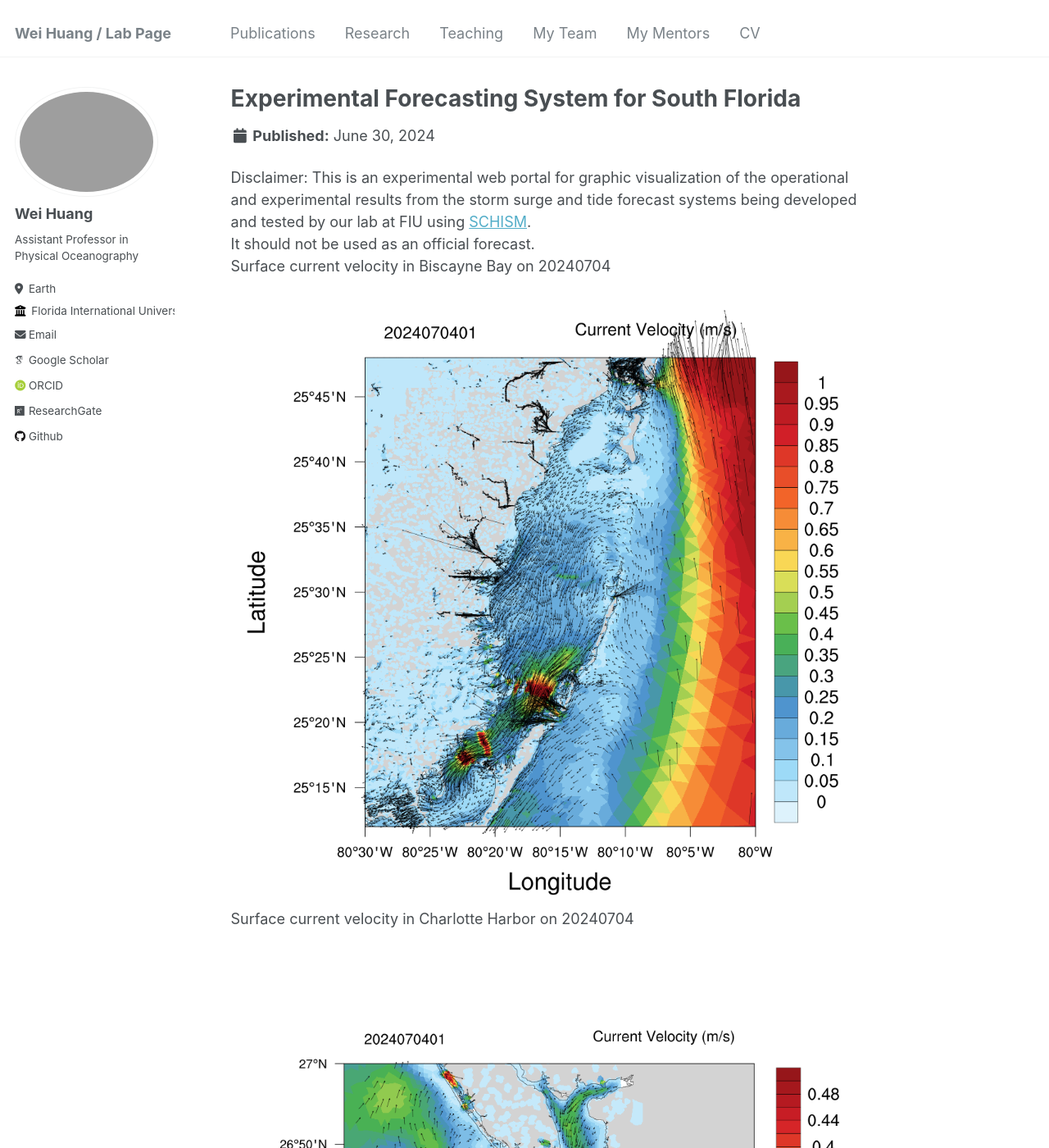
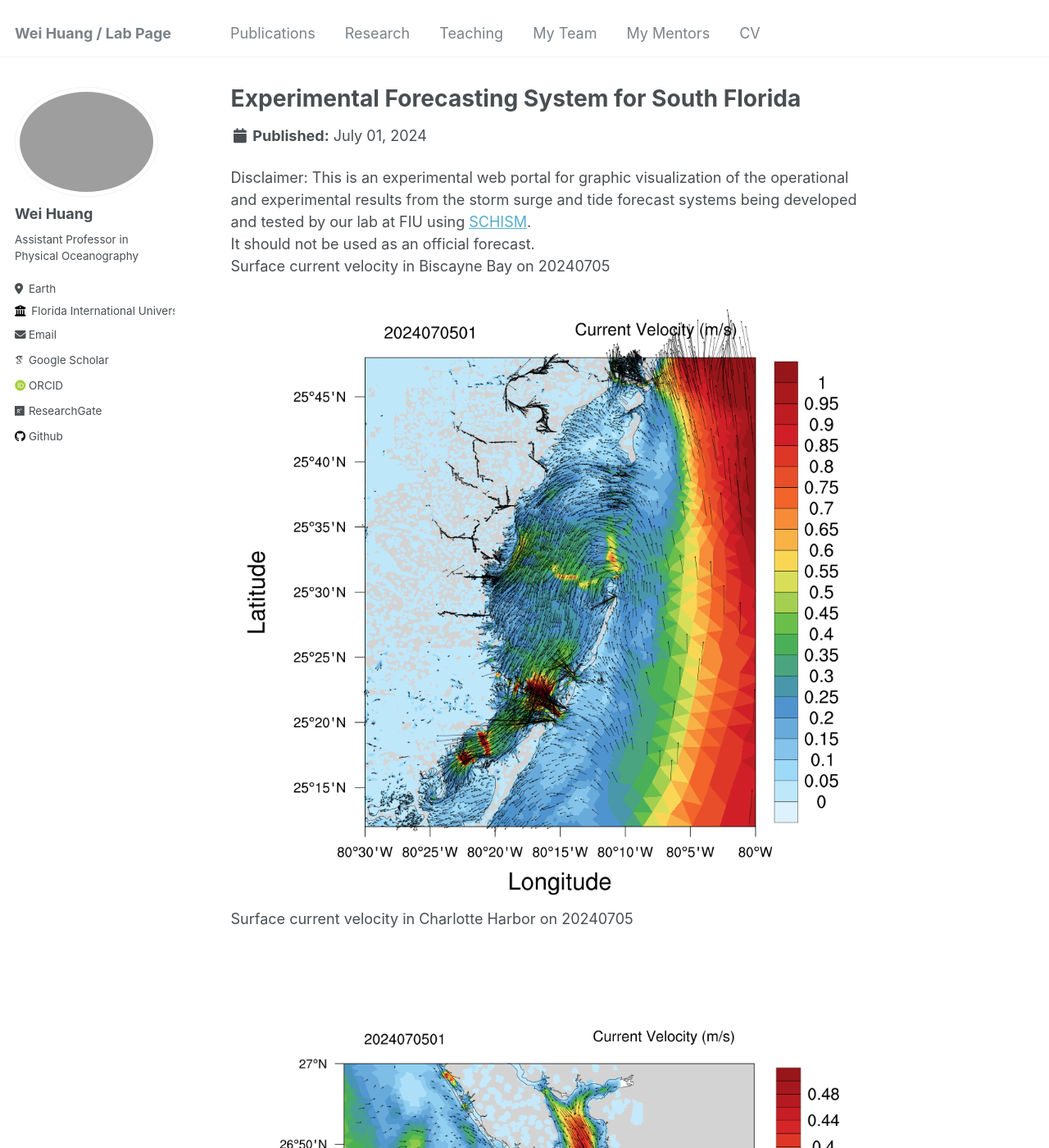
Before and after one commit to huang96169/huang96169.github.io, a Jekyll site: the page built from _research/research-1.md, in a window 1280 px wide and 1400 px high. Shown: the whole window at 82% size. Built offline with Jekyll 4.4.1, drawn with Linux system fonts in a browser that asks for light colours; some web fonts are replaced; some of the changed text lies outside the part shown.

Commit message:
replaced research_uv1.gif research_salt1.gif research_temp1.gif and replaced research_elev2.gif research_uv2.gif research_salt2.gif research_temp2.gif

```diff
--- a/_research/research-1.md
+++ b/_research/research-1.md
@@ -1,7 +1,7 @@
 ---
 title: "Experimental Forecasting System for South Florida"
-short: Surface current velocity of South Florida from 20240630 to 20240704
-date: 2024-06-30
+short: Surface current velocity of South Florida from 20240701 to 20240705
+date: 2024-07-01
 short1: "Disclaimer: This is an experimental web portal for graphic visualization of the operational and experimental results from the storm surge and tide forecast systems being developed and tested by our lab at FIU using [SCHISM](https://ccrm.vims.edu/schismweb/). It should not be used as an official forecast."
 excerpt: "<img src='/images/research_uv1.gif'>"
 collection: research
@@ -10,11 +10,11 @@ collection: research
 Disclaimer:
 This is an experimental web portal for graphic visualization of the operational and experimental results from the storm surge and tide forecast systems being developed and tested by our lab at FIU using [SCHISM](https://ccrm.vims.edu/schismweb/).<br/>
 It should not be used as an official forecast.<br/>
-Surface current velocity in Biscayne Bay on 20240704<br/>
+Surface current velocity in Biscayne Bay on 20240705<br/>
 <img src='/images/research_Bbay.png'>
-Surface current velocity in Charlotte Harbor on 20240704<br/>
+Surface current velocity in Charlotte Harbor on 20240705<br/>
 <img src='/images/research_Cbay.png'>
-Surface current velocity in Tampa Bay on 20240704<br/>
+Surface current velocity in Tampa Bay on 20240705<br/>
 <img src='/images/research_Tbay.png'>
 The map below showns observational stations used for validating the model's results, as well as the horizontal grid. <br/>
 The horizontal grid for SCHISM in simulating Biscayne Bay in South Florida, using flexible resolution resolving levees and canals (1-2 m), watershed rural and urban areas (30m-50m) and coastal ocean (500m-5km).<br/>
```
Also changed, not shown: _research/research-2.md (+6 -6 lines), images/research_Bbay.png, images/research_Cbay.png, images/research_Tbay.png, images/research_maxelev2.gif.
